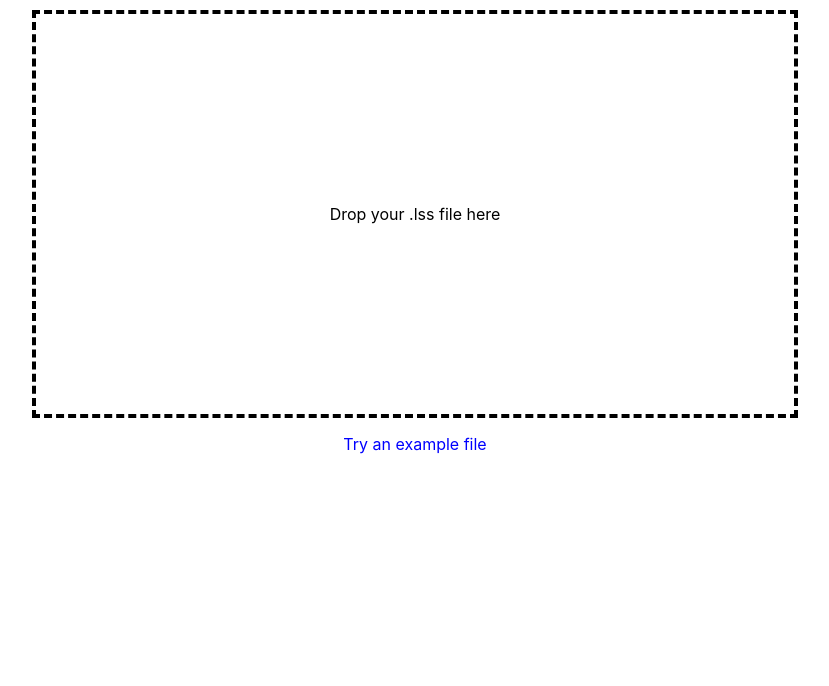
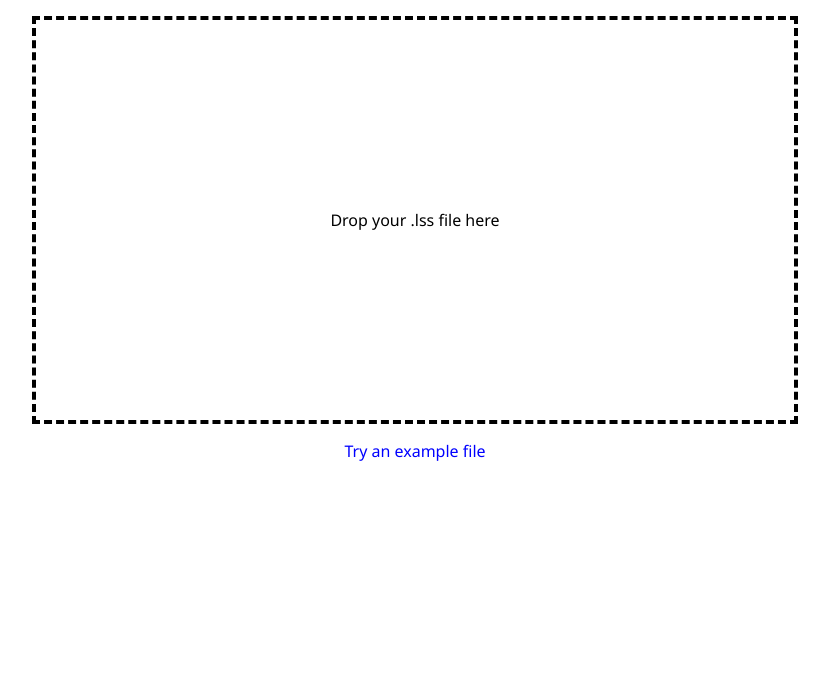
Before and after one commit to matthew-rosser/custom-splits, a plain HTML site: page index.html in a window 1280 px wide. Shown: the part 114-800 px from the top of the page, without its empty margins (225-1054 px from the left). Drawn offline with Linux system fonts and the light colour scheme.

Commit message:
Add custom font

```diff
--- a/scripts/main.js
+++ b/scripts/main.js
@@ -54,7 +54,7 @@ uploadBox.addEventListener("dragover", e => {
 });
 
 example.addEventListener("click", e => {
-    fetch("examples/example.lss")
+    fetch("assets/examples/example.lss")
         .then(res => res.text())
         .then(xml => parseXML(xml));
 });
--- a/styles/style.css
+++ b/styles/style.css
@@ -1,5 +1,21 @@
+@font-face {
+    font-display: swap;
+    font-family: "Noto Sans";
+    font-style: normal;
+    font-weight: 400;
+    src: url("../assets/fonts/noto-sans-v37-latin-regular.woff2") format("woff2");
+}
+
+@font-face {
+    font-display: swap;
+    font-family: "Noto Sans";
+    font-style: normal;
+    font-weight: 700;
+    src: url("../assets/fonts/noto-sans-v37-latin-700.woff2") format("woff2");
+}
+
 body {
-    font-family: Inter, Roboto, 'Helvetica Neue', 'Arial Nova', 'Nimbus Sans', Arial, sans-serif;
+    font-family: "Noto Sans", sans-serif;
     font-weight: normal;
     text-align: center;
 }
```
Also changed, not shown: assets/fonts/noto-sans-v37-latin-700.woff2 (added), assets/fonts/noto-sans-v37-latin-regular.woff2 (added), 1 other file.
